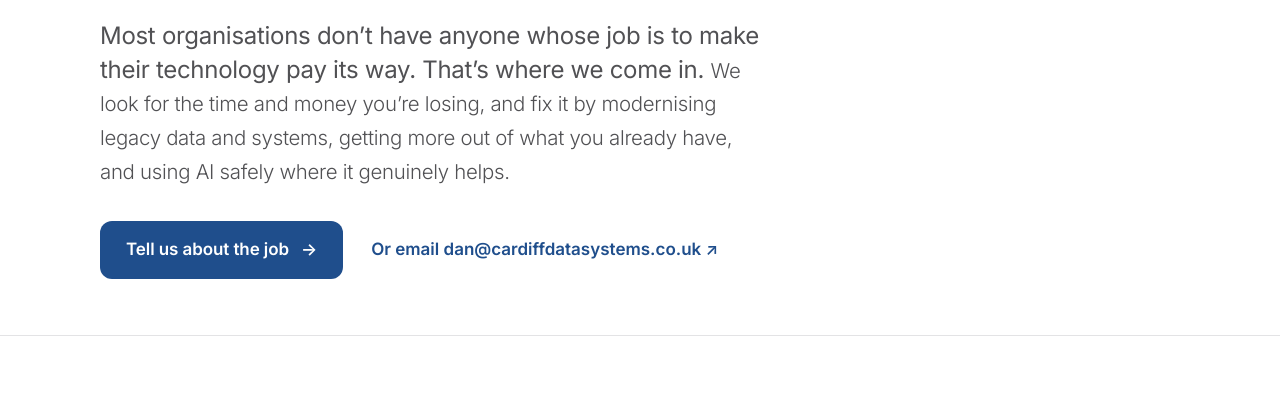
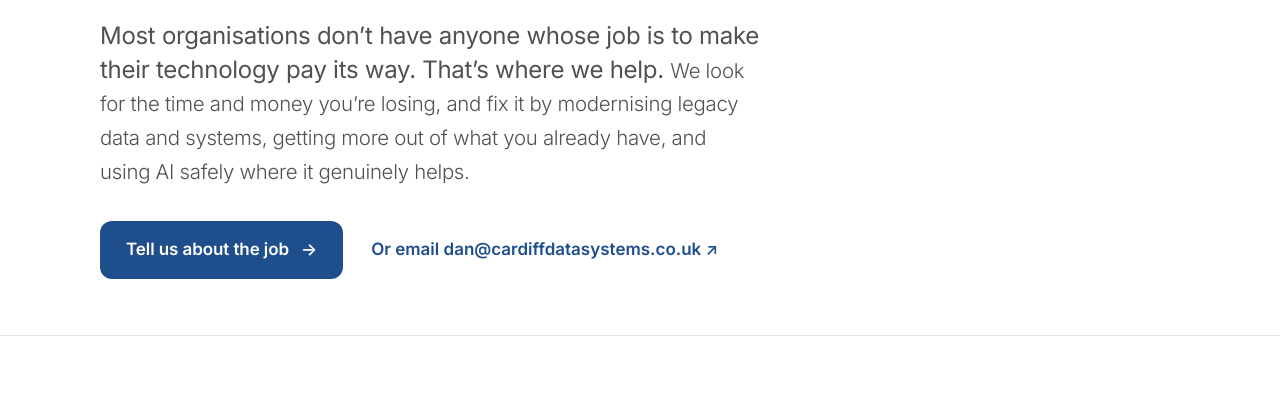
Before and after one commit to danbridge/cardiff-data-systems, a plain HTML site: page index.html in a window 1280 px wide. Shown: the part 372-777 px from the top of the page. Drawn offline with Linux system fonts and the light colour scheme.

Commit message:
Home intro: 'That's where we help'
Co-Authored-By: Claude Sonnet 5.5 <noreply@anthropic.com>
Claude-Session: https://claude.ai/code/session_01AhvNxCtGNqW3rMQ4RzriL5

```diff
--- a/index.html
+++ b/index.html
@@ -30,7 +30,7 @@
       <section class="hero" aria-labelledby="hero-title">
         <h1 id="hero-title">We do the jobs<br><em>your IT firm doesn’t.</em></h1>
         <div class="hero-bottom">
-          <p class="intro">Most organisations don’t have anyone whose job is to make their technology pay its way. That’s where we come in. <span class="light">We look for the time and money you’re losing, and fix it by modernising legacy data and systems, getting more out of what you already have, and using AI safely where it genuinely helps.</span></p>
+          <p class="intro">Most organisations don’t have anyone whose job is to make their technology pay its way. That’s where we help. <span class="light">We look for the time and money you’re losing, and fix it by modernising legacy data and systems, getting more out of what you already have, and using AI safely where it genuinely helps.</span></p>
           <div class="hero-actions"><a class="button" href="your-jobs/index.html">Tell us about the job <span aria-hidden="true">→</span></a><a class="text-link" href="mailto:dan@cardiffdatasystems.co.uk">Or email dan@cardiffdatasystems.co.uk <span aria-hidden="true">↗</span></a></div>
         </div>
       </section>
```
